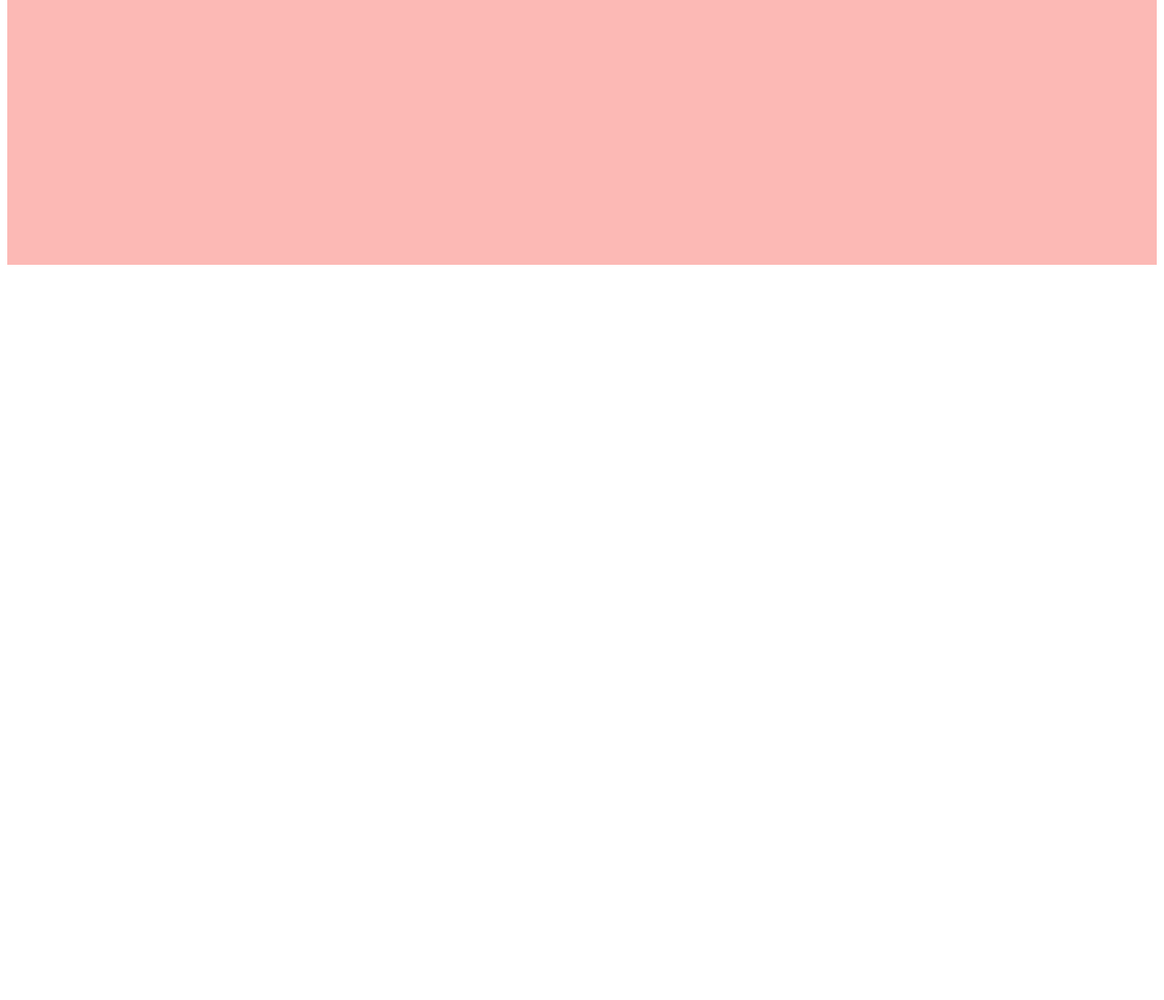
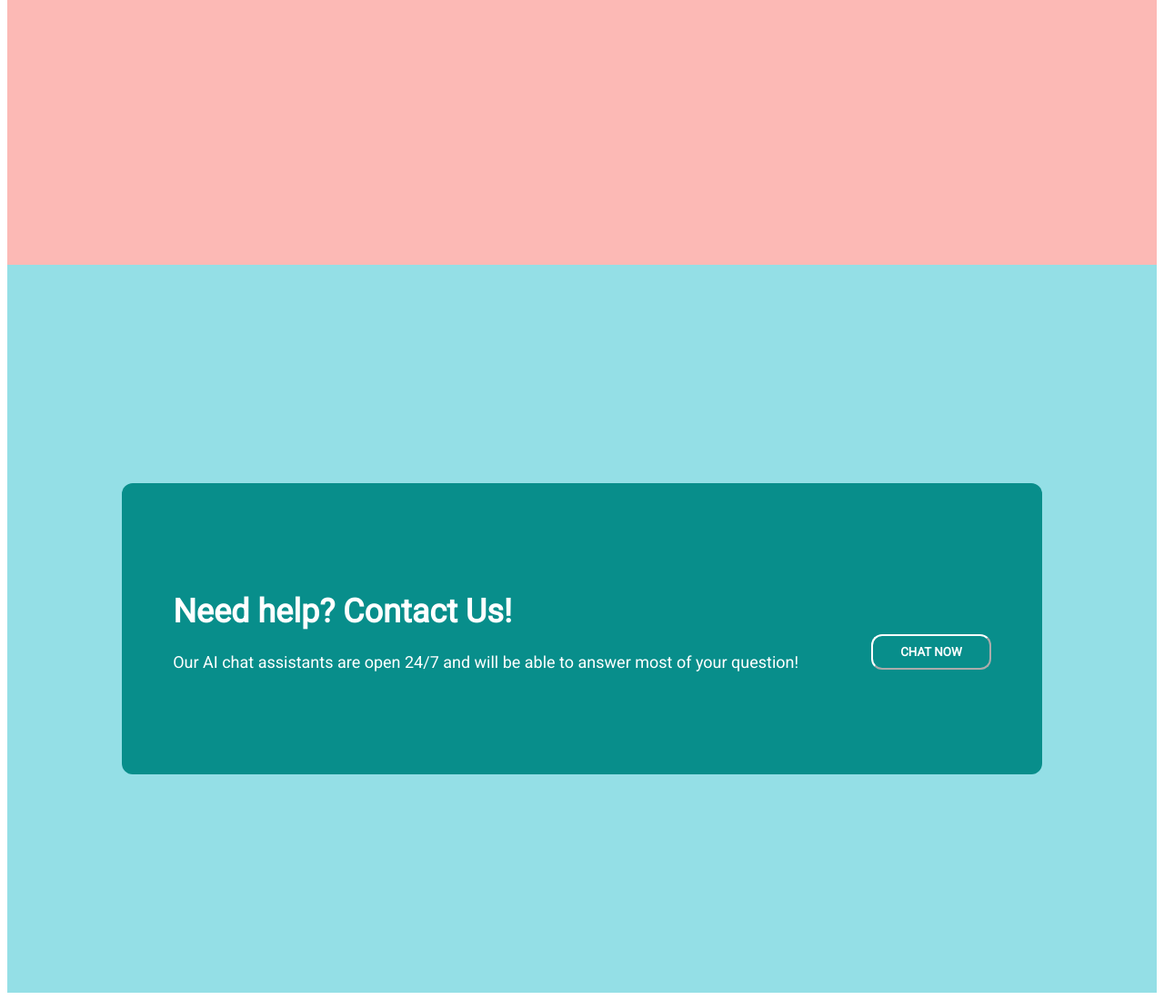
Before and after one commit to xyruschinalpan/odin-first-website, a plain HTML site: page index.html in a window 1280 px wide. Shown: the part 2117-3216 px from the top of the page at 91% size. Before the commit the page ends 2416 px from the top, so only its background shows below. Drawn offline with Linux system fonts and the light colour scheme.

Commit message:
added section5 HTML and CSS

```diff
--- a/index.html
+++ b/index.html
@@ -72,6 +72,17 @@
 
     <!-- Section 4 Start -->
 
+    <div class="footer sections">
+        <div class="container">
+            <div class="Outro">
+                <h1>Need help? Contact Us!</h1>
+                <p>Our AI chat assistants are open 24/7 and will be able to answer most of your question!</p>
+             </div>
+            <button type="button"> CHAT NOW</button>
+        </div>
+    </div>
+
+    <!-- Section 4 End -->
 
 </body>
 </html>
--- a/style.css
+++ b/style.css
@@ -146,3 +146,37 @@ button {
 /* Section 3 End */
 
 /* Section 4 Start */
+
+.footer {
+    display: flex;
+    background-color: #94DFE6 ;
+    justify-content: center;
+    align-items: center;
+}
+
+.container {
+    display: flex;
+    flex-grow: 1;
+    padding-left: 40px;
+    background-color: #088E8B;
+    color: white;
+    width: 80%;
+    height:40%;
+    border-radius: 12px;
+    align-items: center;
+    justify-content: center;
+
+}
+
+.container button {
+    color: white;
+    background-color: #088E8B;
+    padding: 10px 30px  ;
+    border-radius: 12px;
+    margin-left: 80px;
+    margin-top: 50px;
+    margin-right: 40px;
+    border-color: white;
+}
+
+/* Section 4 End */
```
